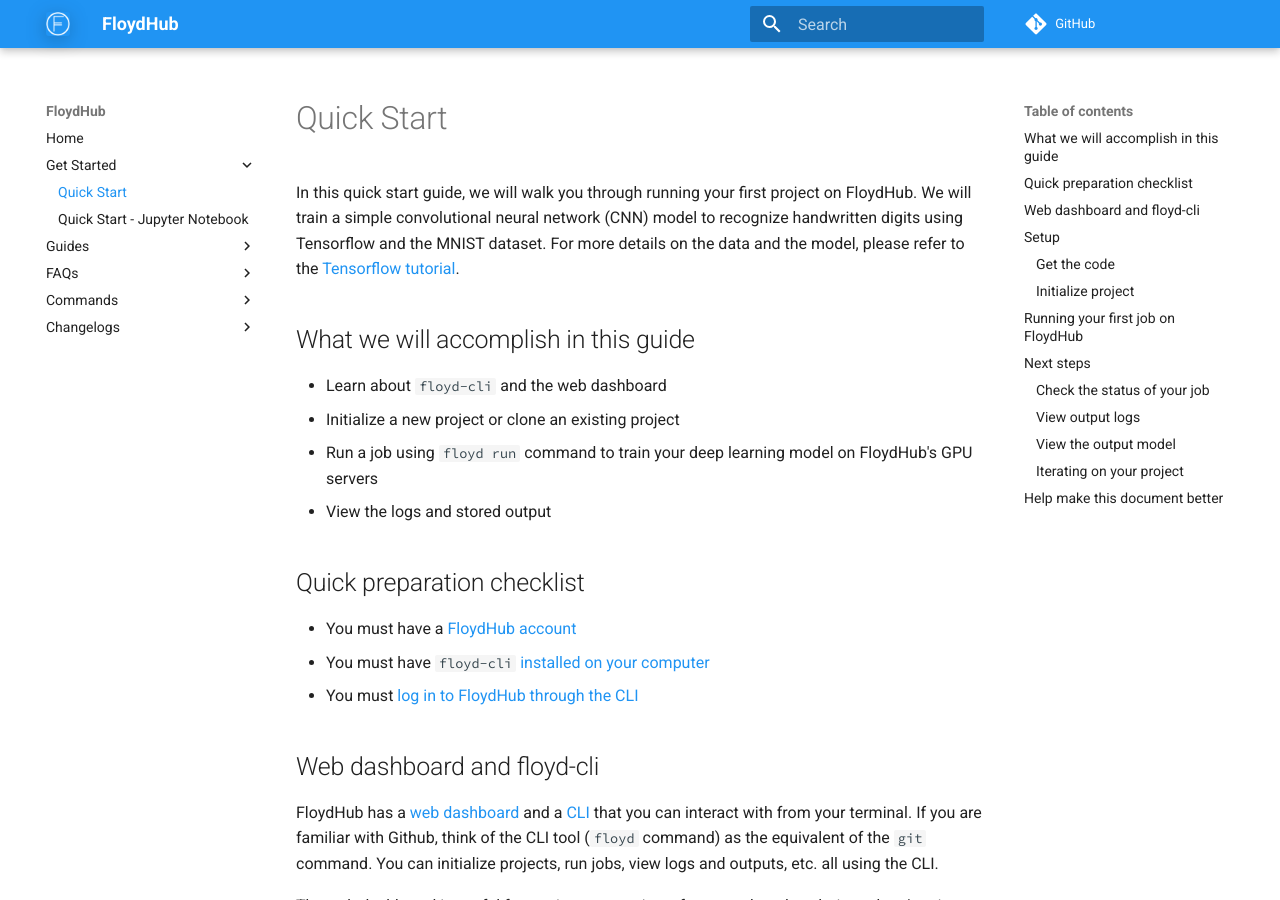
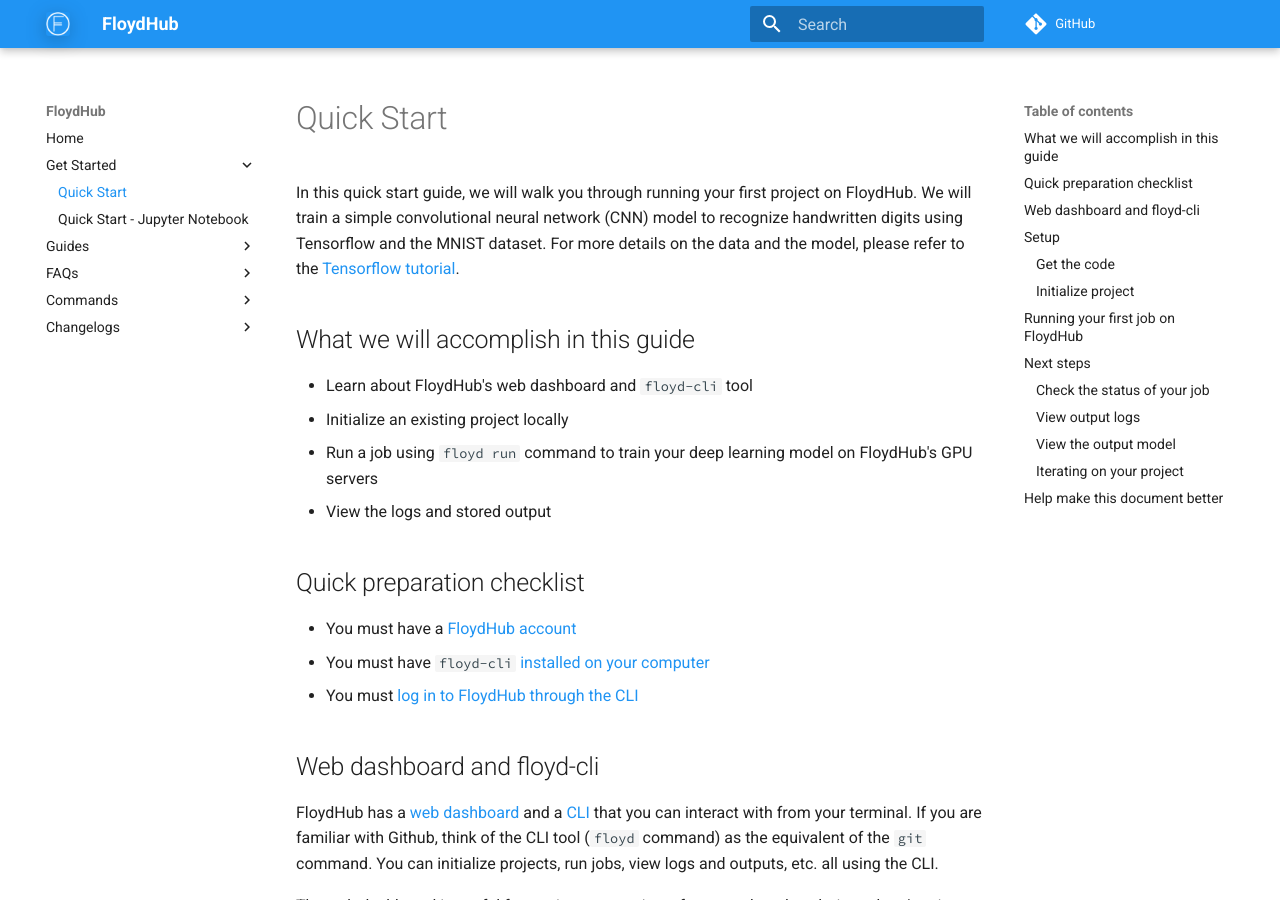
Before and after one commit to floydhub/floyd-docs, an MkDocs documentation site: the page built from docs/getstarted/quick_start.md, in a window 1280 px wide and 900 px high. Built offline with MkDocs 1.6.1 and Material for MkDocs 9.7.7, drawn with Linux system fonts in a browser that asks for light colours; comment, search, counter and statistics services are not loaded; old or Windows-style settings are respelled for this version of MkDocs; some of the changed lines change nothing that is shown.

Commit message:
Add install for floyd-cli

````diff
--- a/docs/getstarted/quick_start.md
+++ b/docs/getstarted/quick_start.md
@@ -2,8 +2,8 @@
 
 ## What we will accomplish in this guide
 
-- Learn about `floyd-cli` and the web dashboard
-- Initialize a new project or clone an existing project
+- Learn about FloydHub's web dashboard and `floyd-cli` tool
+- Initialize an existing project locally
 - Run a job using `floyd run` command to train your deep learning model on FloydHub's GPU servers
 - View the logs and stored output
 
--- a/docs/guides/install.md
+++ b/docs/guides/install.md
@@ -0,0 +1,30 @@
+Floyd CLI is a python based command line tool to interact with FloydHub from your terminal.
+
+`floyd-cli` is available on [pypi](https://pypi.python.org/pypi/floyd-cli) and
+runs on both Python 2.7 and Python 3.5.
+
+Use pip to install the CLI.
+
+```bash
+$ pip install -U floyd-cli
+```
+
+If successfully installed you can view the commands supported by the CLI using the
+`--help` option.
+
+```bash
+$ floyd --help
+Usage: floyd [OPTIONS] COMMAND [ARGS]...
+
+  Floyd CLI interacts with Floyd server and executes your commands. More
+  help is available under each command listed below.
+
+...
+```
+
+Detailed documentation for the floyd commands is available in the [documentation](../commands/index.md).
+
+
+
+
+{!contributing.md!}
````
